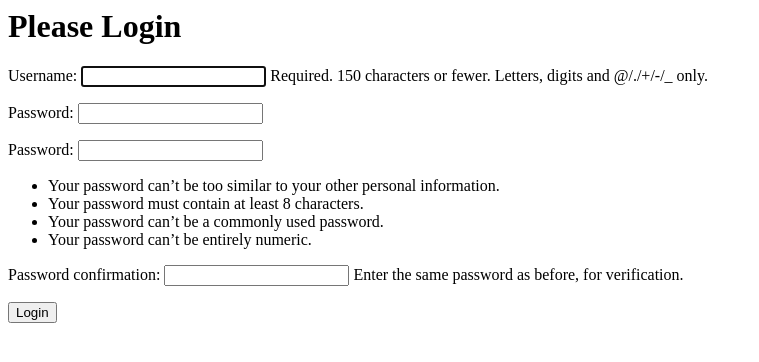
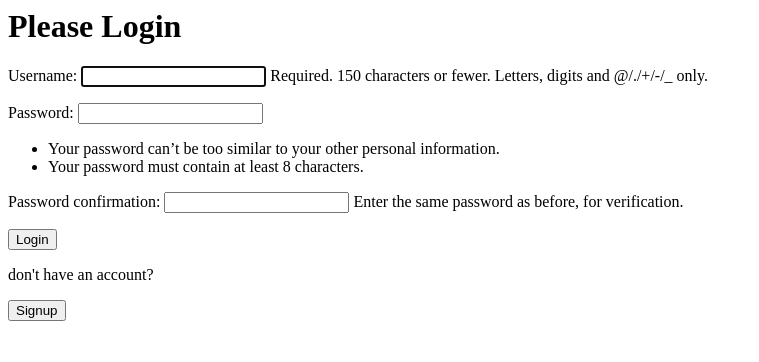
Before and after one commit to atticus-ezis/django_user_practice, a Django app: template templates/registration/login.html in a window 1280 px wide. Shown: the top 362 px of the page, without its empty margins (0-759 px from the left). Run offline with Django 5.2, Linux system fonts and the light colour scheme; the template is opened without the code that fills it: values that come from a table or form of the project are taken from there, others are empty.

Commit message:
moved login, signup and profile to user.urls, changed LOGIN_REDIRECT_URL inside settings, moved signup template to user/templates and created profile.html, ran migrate

```diff
--- a/practice_user_creation/urls.py
+++ b/practice_user_creation/urls.py
@@ -15,14 +15,9 @@ Including another URLconf
     2. Add a URL to urlpatterns:  path('blog/', include('blog.urls'))
 """
 from django.contrib import admin
-from django.urls import path
-
-from django.contrib.auth import views
-
-from user.views import signup
+from django.urls import path, include
 
 urlpatterns = [
     path('admin/', admin.site.urls),
-    path('accounts/login/', views.LoginView.as_view(), name="login"), # passes form variable
-    path('accounts/signup/', signup, name="signup"),
+    path('account/', include('user.urls')),
 ]
--- a/templates/registration/login.html
+++ b/templates/registration/login.html
@@ -3,3 +3,7 @@
   {% csrf_token %} {{ form.as_p }}
   <button type="submit">Login</button>
 </form>
+<p>don't have an account?</p>
+<a href={% url 'signup' %}>
+    <button type='button'>Signup</button>
+</a>
--- a/user/forms.py
+++ b/user/forms.py
@@ -4,4 +4,4 @@ from django.contrib.auth.models import User
 class SignupForm(UserCreationForm):
     class Meta:
         model = User
-        fields = ("username","password")
+        fields = ("username",)
--- /dev/null
+++ b/user/templates/user/profile.html
@@ -0,0 +1 @@
+<h1>This is {{user.username}}'s Profile Page!</h1>
--- /dev/null
+++ b/user/urls.py
@@ -0,0 +1,9 @@
+from django.urls import path
+from django.contrib.auth import views
+from .views import profile, signup
+
+urlpatterns = [
+    path('login/', views.LoginView.as_view(), name='login'),
+    path('signup/', signup, name='signup'),
+    path('profile/', profile, name='profile')
+]
```
Also changed, not shown: practice_user_creation/settings.py (+10 -6 lines), user/templates/user/signup.html (renamed from templates/registration/signup.html, +6 -1 lines), user/views.py (+9 -3 lines), db.sqlite3.
